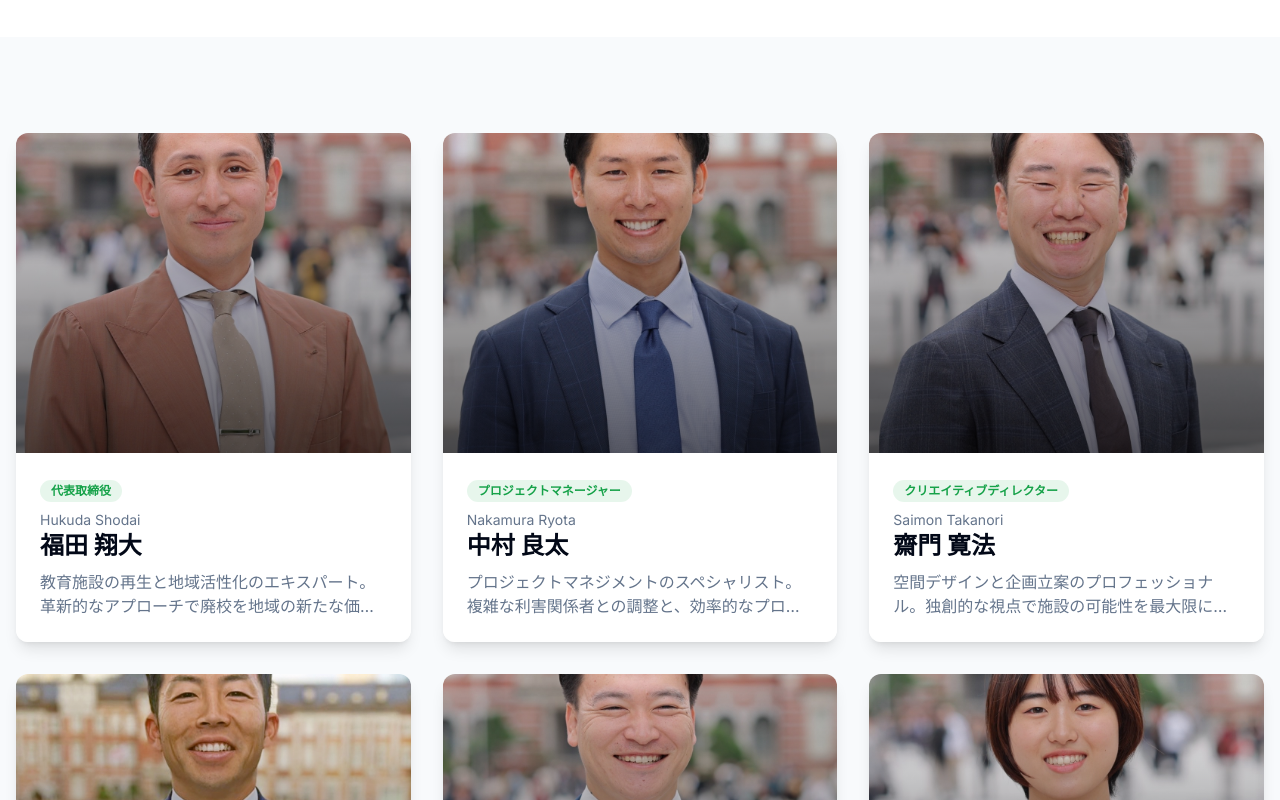
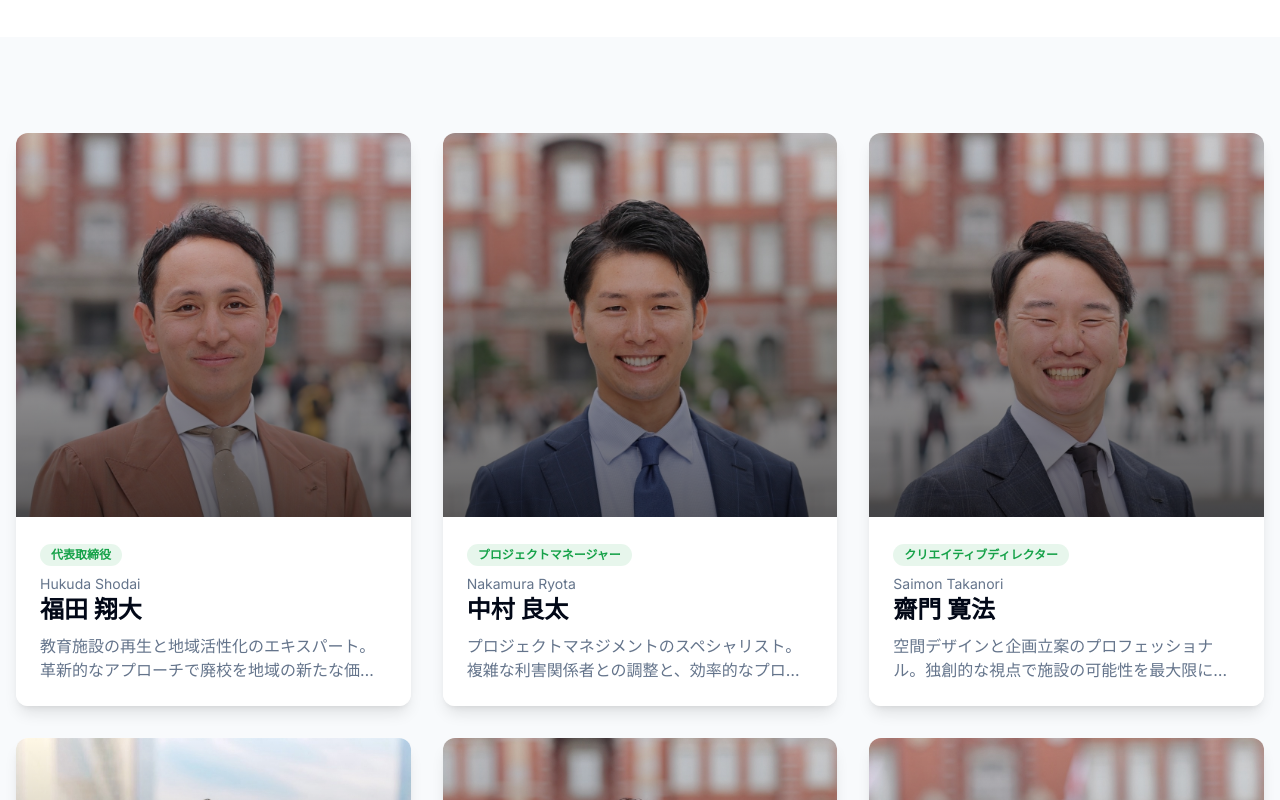
Before and after one commit to daisuke-inoue-ja/haikou-reuse-project-site, a Next.js app: page /team in a window 1280 px wide. Shown: the part 760-1560 px from the top of the page. Built offline with nearby package versions, Linux system fonts and the light colour scheme.

Commit message:
Enhance team member image presentation by adjusting dimensions and image alignment. Updated image containers in both team overview and individual member pages for improved visual consistency.

```diff
--- a/app/team/[id]/page.tsx
+++ b/app/team/[id]/page.tsx
@@ -61,12 +61,12 @@ export default function TeamMemberPage({ params }: TeamMemberPageProps) {
           <TeamMemberAnimation>
             <div className="grid grid-cols-1 md:grid-cols-2 gap-12 items-center">
               {/* Profile Image */}
-              <div className="relative w-60 h-60 md:w-80 md:h-80 mx-auto">
+              <div className="relative w-60 h-72 md:w-80 md:h-96 mx-auto">
                 <Image
                   src={member.image}
                   alt={`${member.firstName} ${member.lastName}`}
                   fill
-                  className="object-cover rounded-2xl shadow-2xl"
+                  className="object-cover object-top rounded-2xl shadow-2xl"
                   priority
                 />
                 <div className="absolute inset-0 rounded-2xl bg-gradient-to-t from-black/40 to-transparent" />
--- a/app/team/page.tsx
+++ b/app/team/page.tsx
@@ -70,12 +70,12 @@ export default function TeamPage() {
             {teamMembers.map((member) => (
               <Link href={`/team/${member.id}`} key={member.id}>
                 <Card className="group relative overflow-hidden border-none shadow-lg hover:shadow-xl transition-all duration-300">
-                  <div className="relative h-80">
+                  <div className="relative h-96">
                     <Image
                       src={member.image}
                       alt={`${member.firstName} ${member.lastName}`}
                       fill
-                      className="object-cover transition-transform duration-300 group-hover:scale-105"
+                      className="object-cover object-top transition-transform duration-300 group-hover:scale-105"
                     />
                     <div className="absolute inset-0 bg-gradient-to-t from-black/60 to-transparent opacity-100 group-hover:opacity-90 transition-opacity duration-300" />
                   </div>
```
